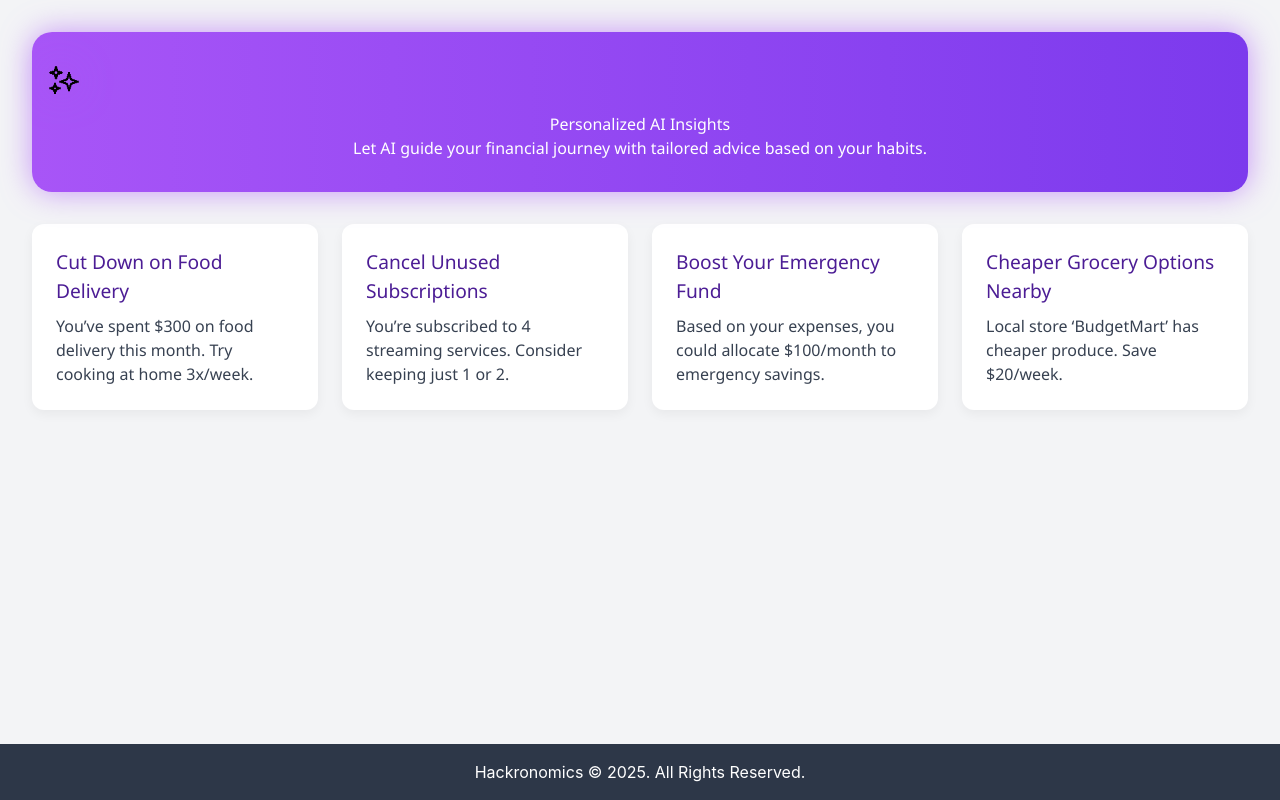
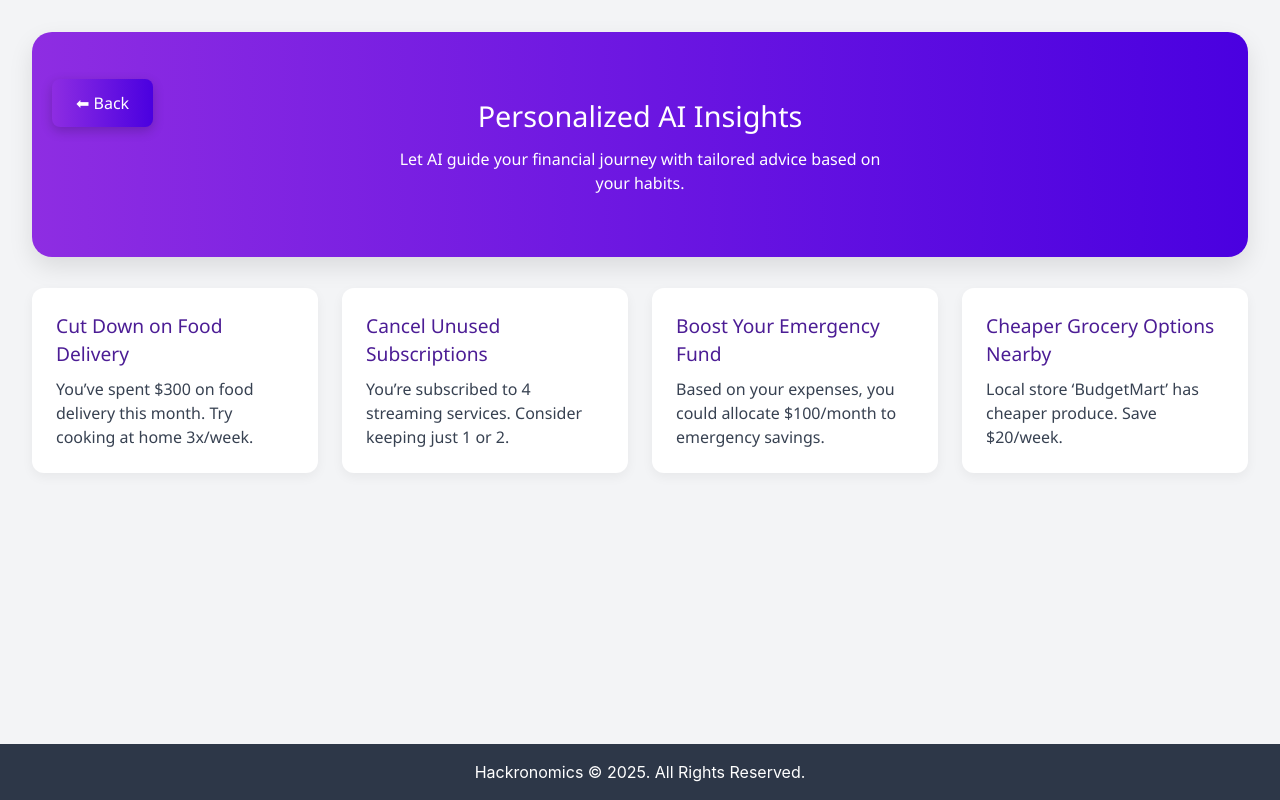
Before and after one commit to Ehiane/Hackronomics, a React (Create React App) app in the folder frontend/: page /insights in a window 1280 px wide. Built offline with nearby package versions, Linux system fonts and the light colour scheme.

Commit message:
did basic mockup for AI insights page

```diff
--- a/frontend/src/components/Dashboard.tsx
+++ b/frontend/src/components/Dashboard.tsx
@@ -18,7 +18,6 @@ interface User {
   zipcode?: string;
   // Add other fields as needed
 }
-
 
 const Dashboard = () => {
   const [savings, setSavings] = useState(1200); // You can adjust this later
--- a/frontend/src/pages/AIInsights.css
+++ b/frontend/src/pages/AIInsights.css
@@ -6,22 +6,52 @@
 }
 
 .insights-hero {
-    text-align: center;
-    padding: 2rem 1rem;
-    background: linear-gradient(to right, #a855f7, #7c3aed);
+  position: relative;
+  display: flex;
+  align-items: center;
+  justify-content: center;
+  gap: 20px;
+  background: linear-gradient(to right, #8e2de2, #4a00e0);
+  color: white;
+  padding: 30px;
   border-radius: 20px;
+  box-shadow: 0 10px 25px rgba(0, 0, 0, 0.1);
+}
+
+.back-button {
+  position: absolute;
+  top: 15px;
+  left: 20px;
+  background: linear-gradient(to right, #8e2de2, #4a00e0);
+  border: none;
   color: white;
-    margin-bottom: 2rem;
-    position: relative;
-    box-shadow: 0 0 30px rgba(168, 85, 247, 0.6);
+  font-weight: 600;
+  padding: 6px 14px;
+  border-radius: 8px;
+  cursor: pointer;
+  box-shadow: 0 4px 12px rgba(0, 0, 0, 0.2);
+  transition: opacity 0.3s ease;
+}
+
+.back-button:hover {
+  opacity: 0.85;
 }
 
 .glow-star {
-    width: 32px;
-    height: 32px;
-    margin-bottom: 1rem;
-    animation: pulse-glow 2s ease-in-out infinite;
+  width: 48px;
+  height: 48px;
 }
+
+.hero-text h1 {
+  font-size: 1.8rem;
+  margin-bottom: 10px;
+}
+
+.hero-text p {
+  font-size: 1rem;
+  max-width: 500px;
+}
+
 
 @keyframes pulse-glow {
   0% {
@@ -32,8 +62,8 @@
   }
 }
 
-
 .insights-grid {
+  margin-top: 2.5%;
   display: grid;
   grid-template-columns: repeat(auto-fit, minmax(280px, 1fr));
   gap: 1.5rem;
--- a/frontend/src/pages/Insights.js
+++ b/frontend/src/pages/Insights.js
@@ -1,6 +1,6 @@
 // src/pages/AIInsights.js
-import React from "react";
 import "./AIInsights.css";
+import { useNavigate } from "react-router-dom";
 // import glowingStar from "../assets/glowing-star.png"; // Add your star image in assets
 
 const insights = [
@@ -27,21 +27,27 @@ const insights = [
 ];
 
 const AIInsights = () => {
+  const navigate = useNavigate();
+
   return (
     <div className="insights-container">
       {/* Hero Section */}
         <div className="insights-hero">
-            <img
-        src="/icons8-ai-stars.gif"
-        alt="Glowing AI Star"
-        className="glow-star"
-        />
+        <button
+          className="back-button"
+          onClick={() => navigate("/dashboard")}
+        >
+          ⬅ Back
+        </button>
 
-        <h1>Personalized AI Insights</h1>
-        <p>
-          Let AI guide your financial journey with tailored advice based on your
-          habits.
-        </p>
+
+        <div className="hero-text">
+          <h1>Personalized AI Insights</h1>
+          <p>
+            Let AI guide your financial journey with tailored advice based on your
+            habits.
+          </p>
+        </div>
       </div>
 
       {/* Insights Grid */}
```
Lines whose indentation alone changed are shown as unchanged.
